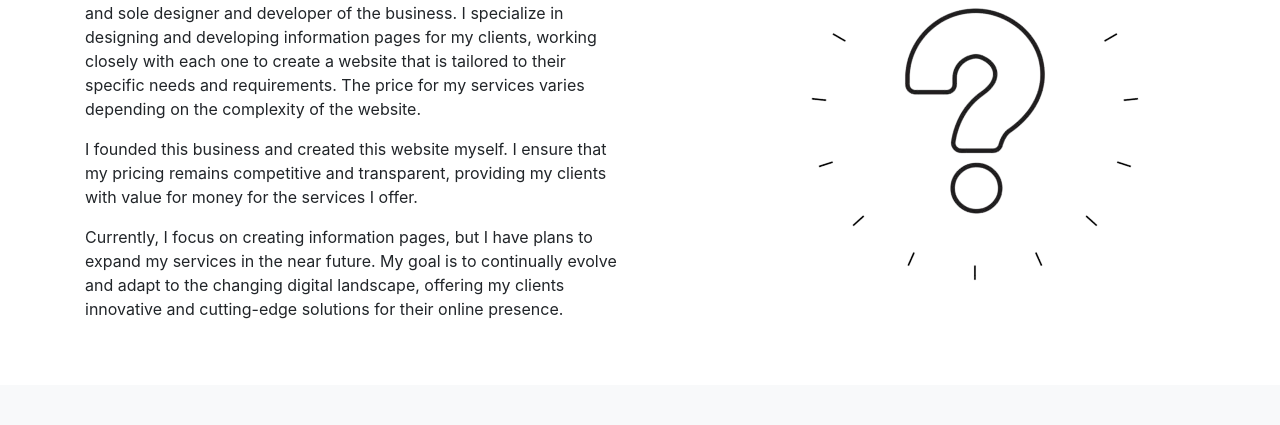
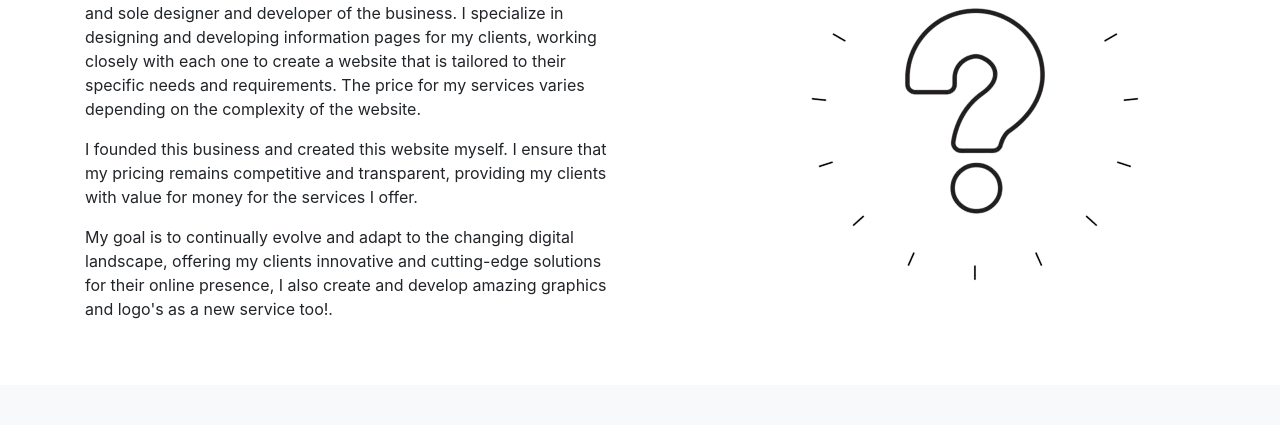
Before and after one commit to Webster-101/PixelProducers, a plain HTML site: page index.html in a window 1280 px wide. Shown: the part 375-800 px from the top of the page. Drawn offline with nearby package versions, Linux system fonts and the light colour scheme.

Commit message:
Update index.html

```diff
--- a/index.html
+++ b/index.html
@@ -79,7 +79,7 @@
                     <h2>About</h2>
                     <p>As a website creation business based in Wales, I, James, am the owner and sole designer and developer of the business. I specialize in designing and developing information pages for my clients, working closely with each one to create a website that is tailored to their specific needs and requirements. The price for my services varies depending on the complexity of the website.</p>
                     <p>I founded this business and created this website myself. I ensure that my pricing remains competitive and transparent, providing my clients with value for money for the services I offer.</p>
-                    <p>Currently, I focus on creating information pages, but I have plans to expand my services in the near future. My goal is to continually evolve and adapt to the changing digital landscape, offering my clients innovative and cutting-edge solutions for their online presence.</p>
+                    <p>My goal is to continually evolve and adapt to the changing digital landscape, offering my clients innovative and cutting-edge solutions for their online presence, I also create and develop amazing graphics and logo's as a new service too!.</p>
                 </div>
                 <div class="col-md-6">
                     <img src="imgs/questionmark.png" alt="Image description">
```
